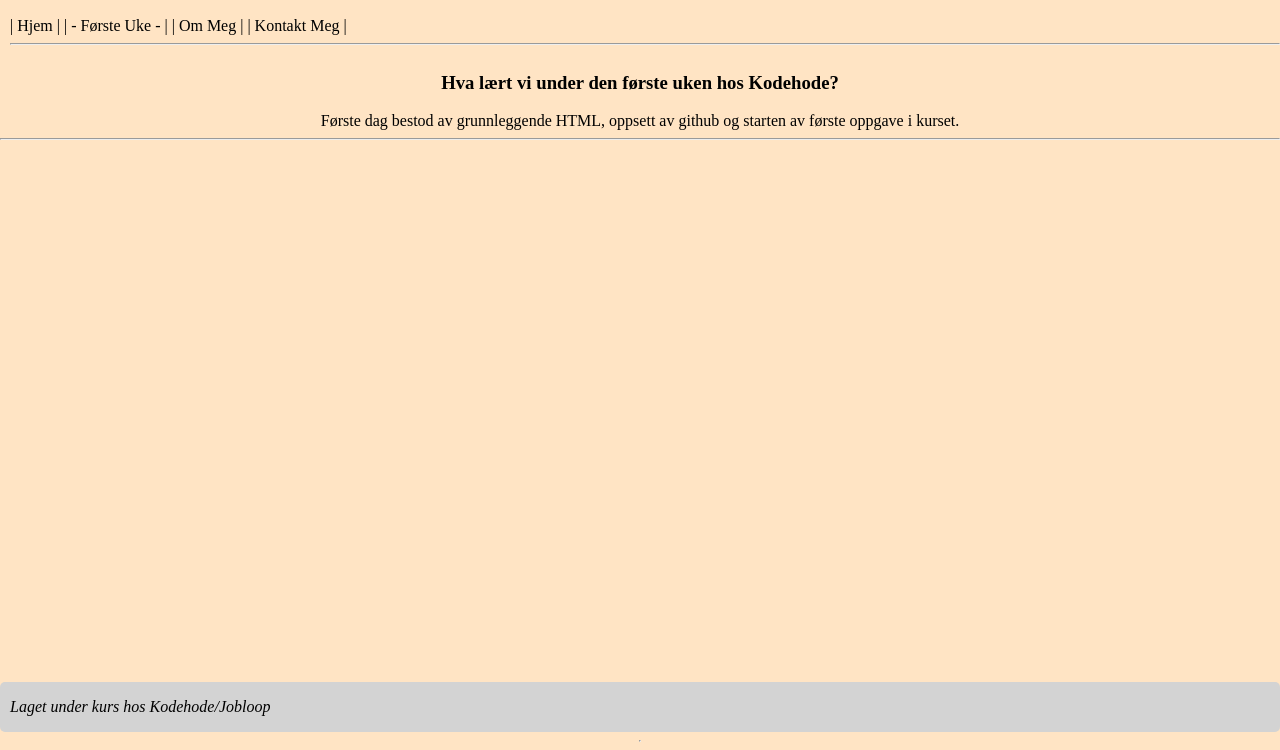
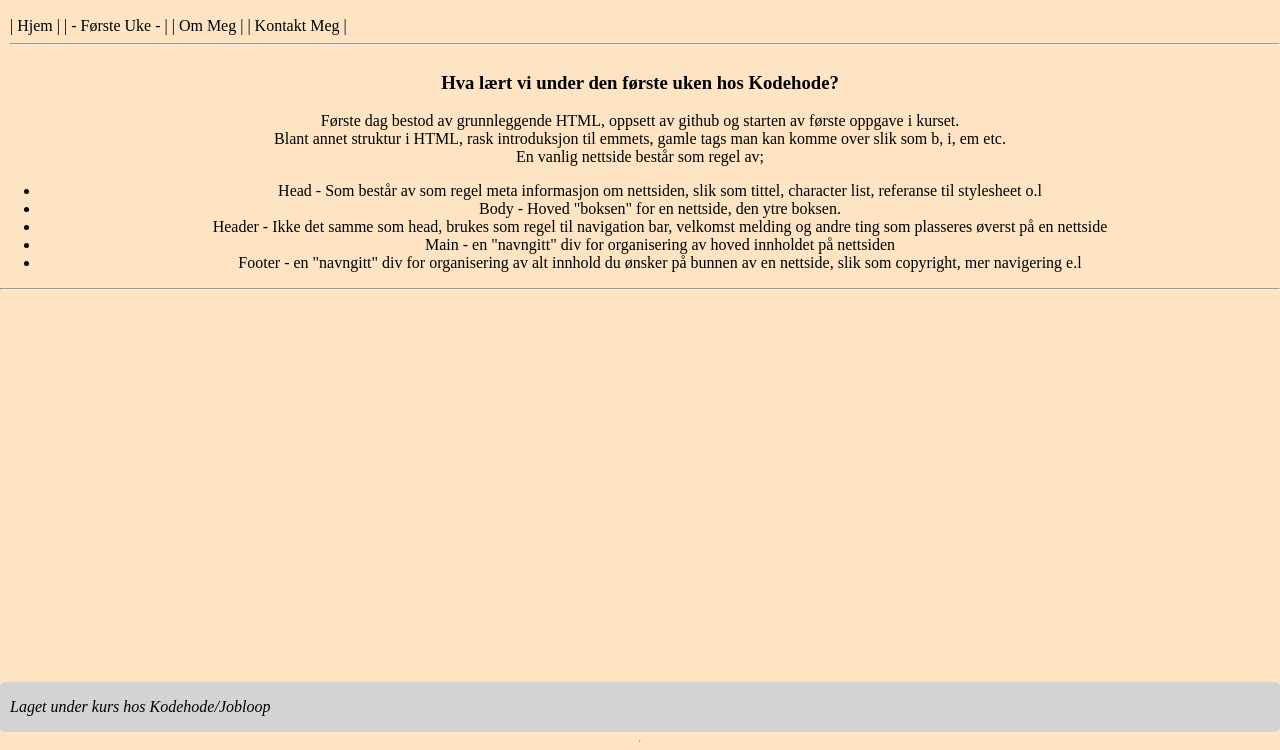
Before and after one commit to OleKodehode/first-assignment, a plain HTML site: page index.html in a window 1280 px wide. Shown: the part 50-800 px from the top of the page. Drawn offline with Linux system fonts and the light colour scheme.

Commit message:
dag 1 commit 3 - Fyllt på mer informasjon for hva som skjedde denne dagen, organisert i en UL for nå

```diff
--- a/index.html
+++ b/index.html
@@ -3,7 +3,7 @@
   <head>
     <meta charset="UTF-8" />
     <meta name="viewport" content="width=device-width, initial-scale=1.0" />
-    <title>Vise hva jeg kan etter første uken</title>
+    <title>Vis hva jeg kan etter første uken</title>
     <link rel="stylesheet" href="./style.css" />
   </head>
   <body>
@@ -26,6 +26,32 @@
           Første dag bestod av grunnleggende HTML, oppsett av github og starten
           av første oppgave i kurset.
         </p>
+        <br />
+        <p>
+          Blant annet struktur i HTML, rask introduksjon til emmets, gamle tags
+          man kan komme over slik som b, i, em etc.
+        </p>
+        <br />
+        <p>En vanlig nettside består som regel av;</p>
+        <ul>
+          <li>
+            Head - Som består av som regel meta informasjon om nettsiden, slik
+            som tittel, character list, referanse til stylesheet o.l
+          </ol>
+          <li>
+            Body - Hoved "boksen" for en nettside, den ytre boksen.
+          </li>
+          <li>
+            Header - Ikke det samme som head, brukes som regel til navigation
+            bar, velkomst melding og andre ting som plasseres øverst på en
+            nettside
+          </li>
+          <li>Main - en "navngitt" div for organisering av hoved innholdet på nettsiden
+          </li>
+          <li>
+            Footer - en "navngitt" div for organisering av alt innhold du ønsker på bunnen av en nettside, slik som copyright, mer navigering e.l
+          </li>
+        </ul>
         <hr />
         <!-- TODO: Legg til hva som blir gjennomgått de neste dagene og legg på mer CSS utifra hva som blir lært bort.-->
       </section>
```
